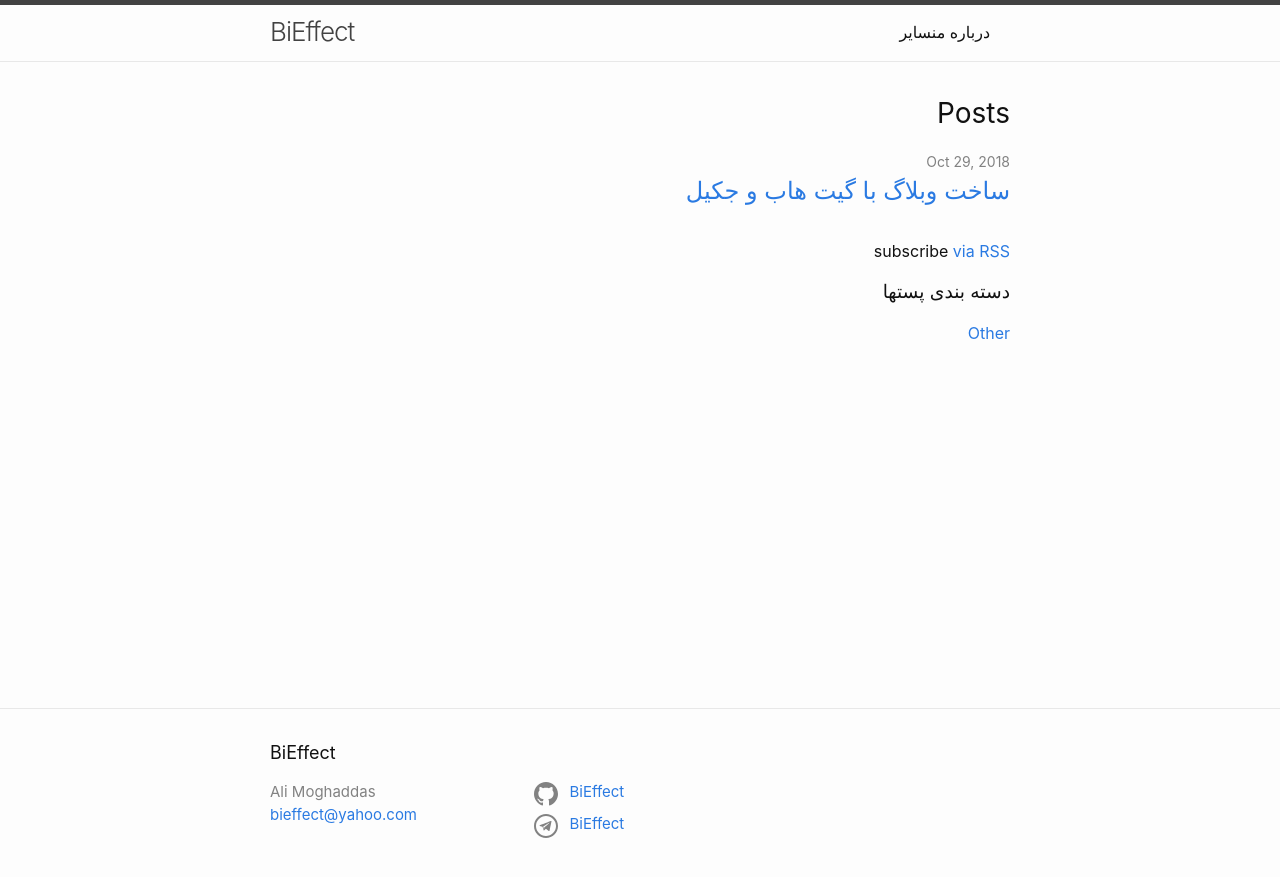
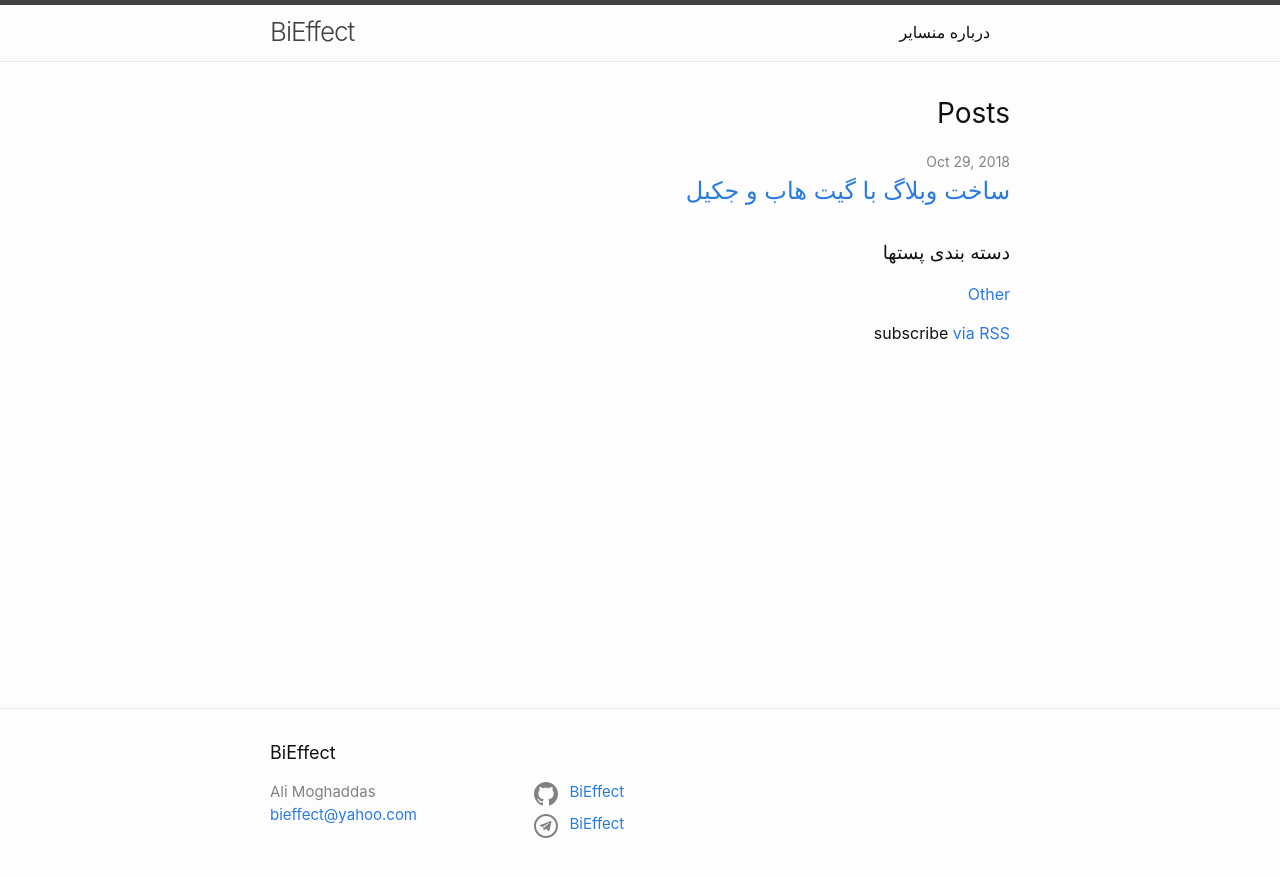
Before and after one commit to BiEffect/BiEffect.github.io, a Jekyll site: the page built from index.md, in a window 1280 px wide. Shown: the top 877 px of the page. Built offline with Jekyll 4.4.1, drawn with Linux system fonts in a browser that asks for light colours.

Commit message:
Update home.html

```diff
--- a/_layouts/home.html
+++ b/_layouts/home.html
@@ -28,12 +28,12 @@ layout: default
       {%- endfor -%}
     </ul>
 
-    <p class="rss-subscribe">subscribe <a href="{{ "/feed.xml" | relative_url }}">via RSS</a></p>
-  {%- endif -%}
-
   <h3>دسته بندی پستها</h3>
 {% for category in site.categories %}
     <a href="/category/{{ category[0] }}/" style="text-decoration: none;">{% if category[0] == 'aws' %}{{ category[0] | upcase }}{% else %}{{ category[0] | capitalize }}{% endif %}</a><br />
 {% endfor %}
 <p />
+    <p class="rss-subscribe">subscribe <a href="{{ "/feed.xml" | relative_url }}">via RSS</a></p>
+  {%- endif -%}
+
 </div>
```
